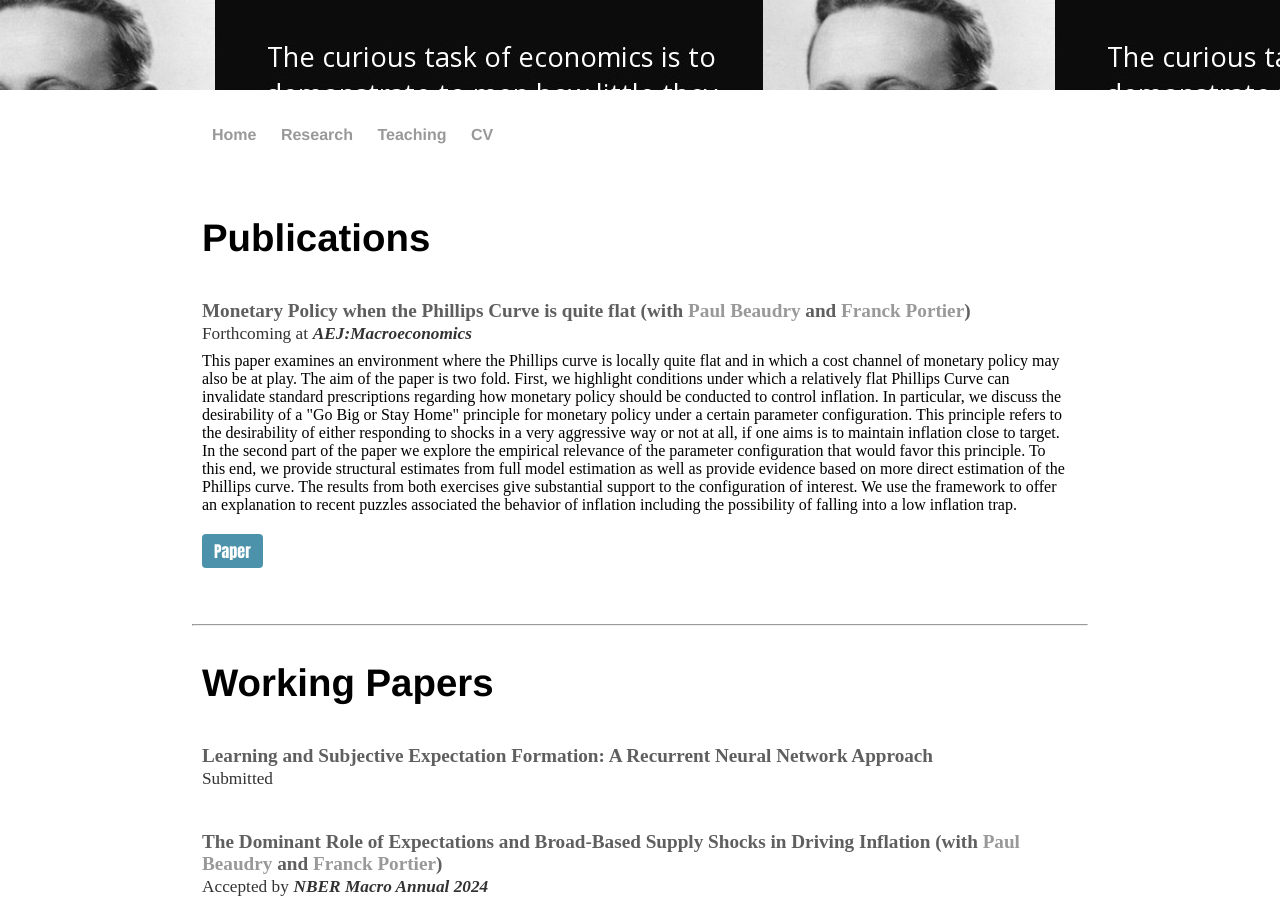
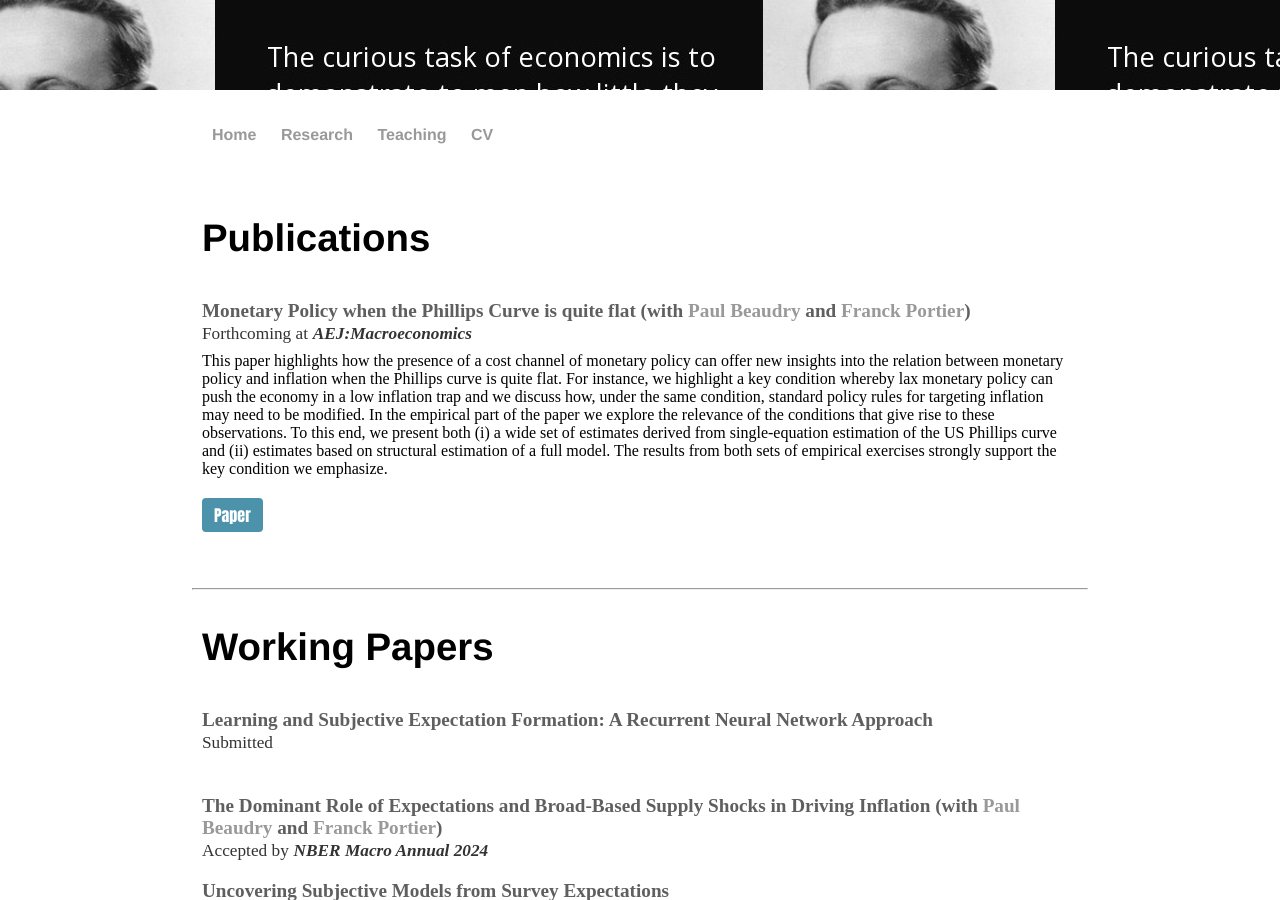
Before and after one commit to sevhou/sevhou.github.io, a Jekyll site: the page built from research/index.html, in a window 1280 px wide and 900 px high. Built offline with Jekyll 4.4.1, drawn with Linux system fonts in a browser that asks for light colours.

Commit message:
Update index.html

```diff
--- a/research/index.html
+++ b/research/index.html
@@ -22,7 +22,7 @@
 	<h2 type="button" class="slide-toggle">Monetary Policy when the Phillips Curve is quite flat (with <a href="https://economics.ubc.ca/faculty-and-staff/paul-beaudry/">Paul Beaudry</a> and <a href="https://fportier.wordpress.com/">Franck Portier</a>) <br>
 	<pubf>Forthcoming at</pubf> <jname>AEJ:Macroeconomics</jname></h2>
     <div class="box_show">
-        <div class="box-inner">This paper examines an environment where the Phillips curve is locally quite flat and in which a cost channel of monetary policy may also be at play. The aim of the paper is two fold. First, we highlight conditions under which a relatively flat  Phillips Curve  can invalidate standard prescriptions regarding how monetary policy should be conducted to control inflation. In particular, we discuss the desirability of   a "Go Big or Stay Home" principle for monetary policy under a certain parameter configuration. This principle refers to the desirability of either responding to shocks in a very aggressive way or  not at all, if one aims is to maintain inflation close to target. In the second part of the paper we explore the empirical relevance of the parameter configuration that would favor this principle. To this end,  we provide structural estimates from full model estimation as well as provide evidence based on more direct estimation of the Phillips curve.  The results from both exercises give  substantial support to the configuration of interest.  We use the framework to offer an explanation to recent puzzles associated the behavior of inflation including the possibility of falling into a low inflation trap.
+        <div class="box-inner">This paper highlights how the presence of a cost channel of monetary policy can offer new insights into the relation between monetary policy and inflation when the Phillips curve is quite flat.   For instance, we highlight a key condition whereby lax monetary policy can push the economy in a low inflation trap and we discuss how, under the same condition, standard policy rules for targeting inflation may need to be modified.  In the empirical part of the paper we explore the relevance of the conditions that give rise to these observations.  To this end, we present both (i) a wide set of estimates derived from single-equation estimation of the US Phillips curve and (ii) estimates based on structural estimation of a full model. The results from both sets of empirical exercises strongly support the key condition we emphasize.
 
 <br><a href="https://sevhou.github.io/research/BHP2022.pdf" class="bluebutton">Paper</a>
       </div>
```
